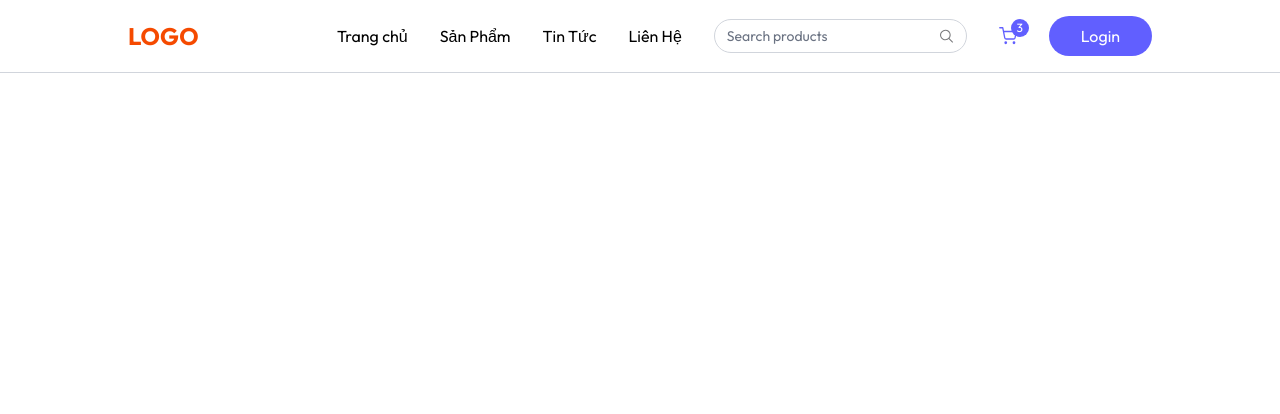
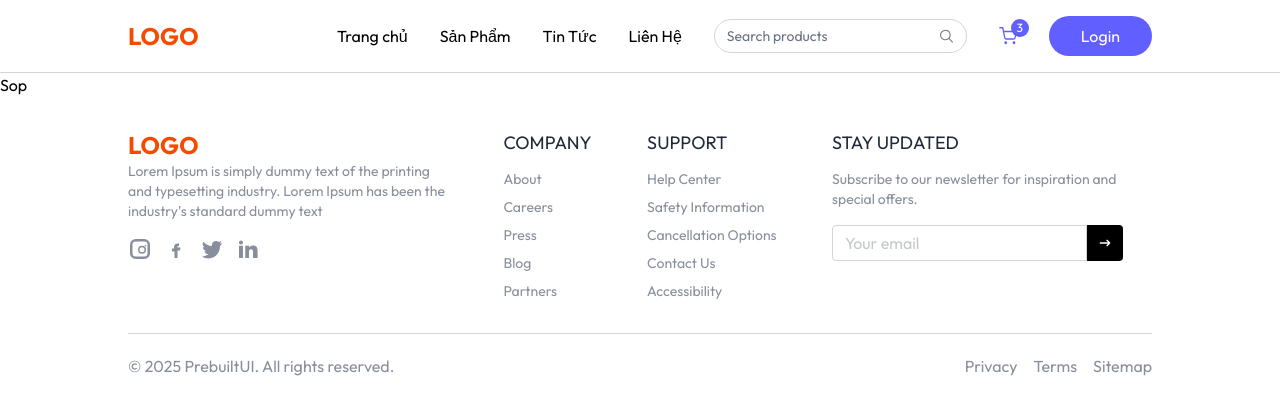
Before and after one commit to minhtri2404/Ecommerce_Web, a Vue app in the folder frontend/: page /shop in a window 1280 px wide. Shown: the top 414 px of the page. Built offline with nearby package versions, Linux system fonts and the light colour scheme.

Commit message:
Fix lỗi admin và customer

```diff
--- a/frontend/src/App.vue
+++ b/frontend/src/App.vue
@@ -1,23 +1,3 @@
 <template>
-  <div>
-    <NavBar v-if="showNavBar" />
-    <HeroSection v-if="isHomePage" /> <!-- 👈 chỉ hiện khi đang ở "/" -->
-    <router-view />
-  </div>
+  <router-view />
 </template>
-
-<script setup>
-import { useRoute } from 'vue-router'
-import { computed } from 'vue'
-import NavBar from '@/components/Nav/ComNav.vue'
-import HeroSection from '@/components/Nav/ComHeroSection.vue'
-const route = useRoute()
-
-// Ẩn NavBar nếu route.meta.hideNavBar = true
-const showNavBar = computed(() => {
-  return !route.meta.hideNavBar
-})
-
-// ✅ Kiểm tra nếu đang ở "/"
-const isHomePage = computed(() => route.path === '/')
-</script>
--- a/frontend/src/pages/ComHome.vue
+++ b/frontend/src/pages/ComHome.vue
@@ -4,7 +4,6 @@
     <Categories />
     <PopularProducts />
     <LatestBlogPosts />
-    <ComFooter />
   </div>
 </template>
 
@@ -12,5 +11,4 @@
 import Categories from '@/components/Categories/ComCategories.vue'
 import PopularProducts from '@/components/PopularProducts/PopularProducts.vue';
 import LatestBlogPosts from '@/components/LatestBlogPosts/LatestBlogPosts.vue';
-import ComFooter from '@/components/Footer/ComFooter.vue'
 </script>
--- a/frontend/src/pages/ComProduct.vue
+++ b/frontend/src/pages/ComProduct.vue
@@ -0,0 +1,3 @@
+<template>
+    <h1>Sop</h1>
+</template>
--- /dev/null
+++ b/frontend/src/pages/admin/ComAdmin.vue
@@ -0,0 +1,3 @@
+<template>
+    <h1>Admin-Dashboard</h1>
+</template>
--- /dev/null
+++ b/frontend/src/pages/customer/ComCustomer.vue
@@ -0,0 +1,28 @@
+<template>
+  <div>
+    <NavBar v-if="showNavBar" />
+    <HeroSection v-if="isHomePage" /> <!-- 👈 chỉ hiện khi đang ở "/" -->
+    <router-view />
+    <Footer v-if="showFooter" />
+
+  </div>
+</template>
+
+<script setup>
+import { useRoute } from 'vue-router'
+import { computed } from 'vue'
+import NavBar from '@/components/Nav/ComNav.vue'
+import HeroSection from '@/components/Nav/ComHeroSection.vue'
+import Footer from '@/components/Footer/ComFooter.vue'
+const route = useRoute()
+
+// Ẩn NavBar nếu route.meta.hideNavBar = true
+const showNavBar = computed(() => {
+  return !route.meta.hideNavBar
+})
+
+// ✅ Kiểm tra nếu đang ở "/"
+const isHomePage = computed(() => route.path === '/')
+const showFooter = computed(() => !route.meta.hideFooter)
+
+</script>
--- a/frontend/src/routes/index.js
+++ b/frontend/src/routes/index.js
@@ -1,31 +1,37 @@
 import { createRouter, createWebHistory } from 'vue-router'
+
+// Layouts
+import CustomerLayout from '../pages/customer/ComCustomer.vue'
+
+// Pages
+import Home from '@/pages/ComHome.vue'
 import Login from '@/components/Login/ComLogin.vue'
 import Register from '@/components/Register/ComRegister.vue'
-import Home from '../pages/ComHome.vue'
+import Shop from '../pages/ComProduct.vue'
+import AdminDashboard from '../pages/admin/ComAdmin.vue'
+
 const routes = [
-    {
-      path: '/login',
-      name: 'Login',
-      component: Login,
-      meta: { hideNavBar: true }
-    },
+  {
+    path: '/',
+    component: CustomerLayout,
+    children: [
+      { path: '', name: 'Home', component: Home },
+      { path: 'login', name: 'Login', component: Login, meta: { hideNavBar: true } },
+      { path: 'register', name: 'Register', component: Register, meta: { hideNavBar: true } },
+      { path: 'shop', name: 'Shop', component: Shop },
+      // Thêm các route khác của khách hàng tại đây
+    ]
+  },
 
-    {
-      path: '/register',
-      name: 'Register',
-      component: Register,
-      meta: { hideNavBar: true }
-    },
-
-    {
-      path: '/',
-      name: 'Home',
-      component: Home,
-    }
-
-
+  {
+    path: '/admin-dashboard',
+    component: AdminDashboard,
+    children: [
+      { path: '', name: 'AdminDashboard', component: AdminDashboard },
+      // Các trang admin khác
+    ]
+  }
 ]
-
 
 const router = createRouter({
   history: createWebHistory(),
```
